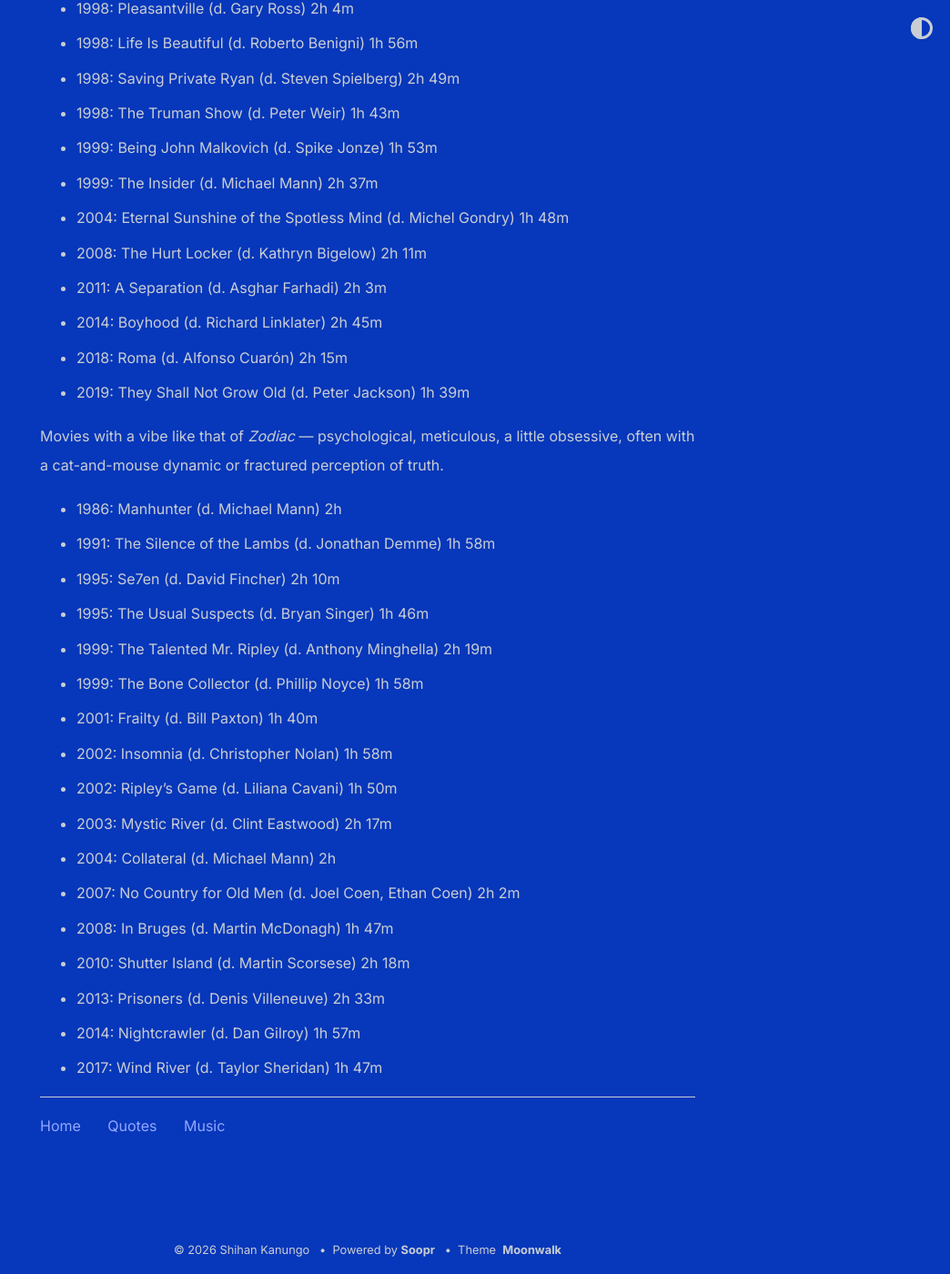
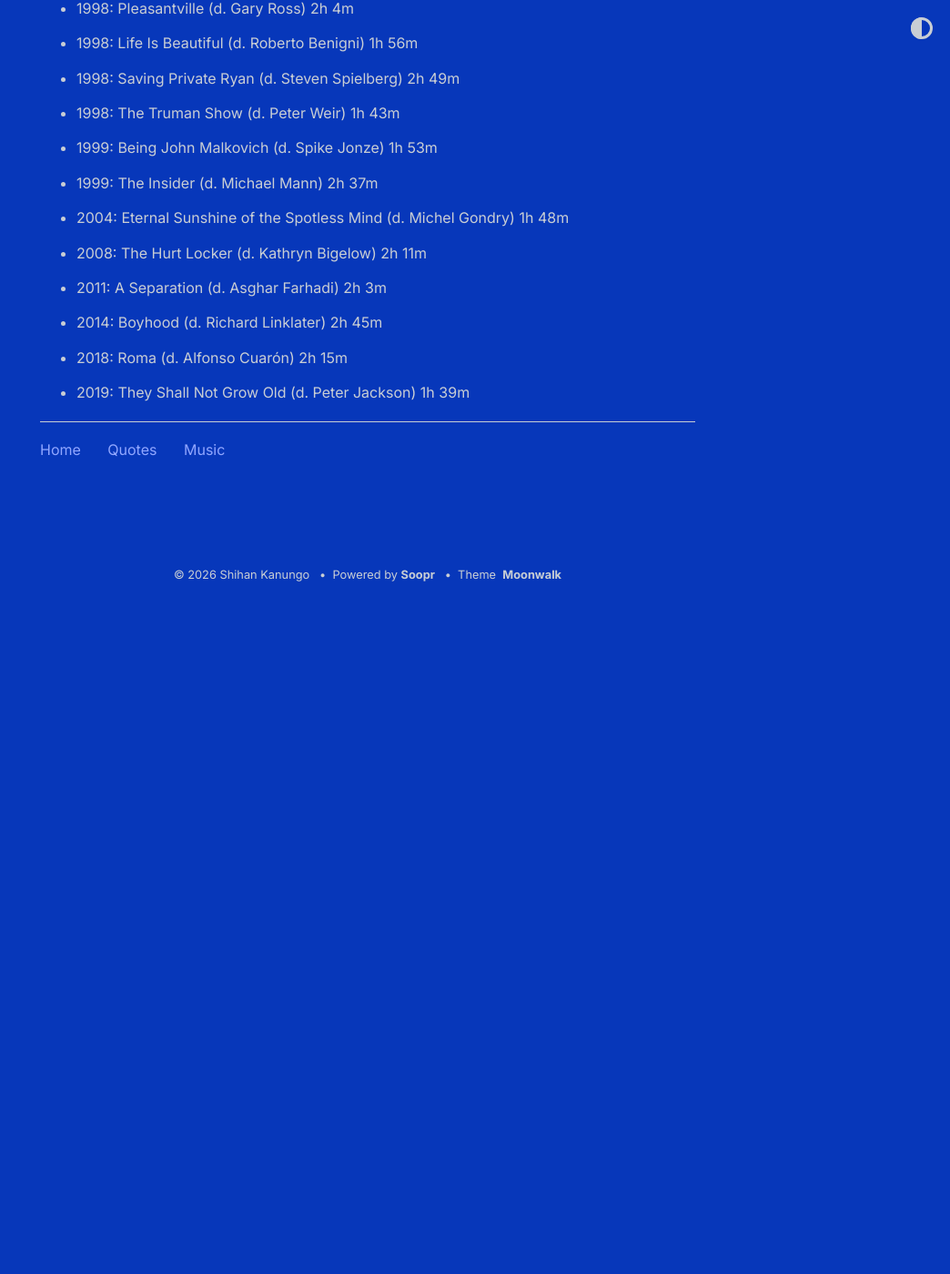
Before and after one commit to shihankanungo/shihankanungo.github.io, a Jekyll site: the page built from movies.md, in a window 1280 px wide and 1400 px high, scrolled down 2487 px. Shown: the whole window at 91% size, without its empty margins (236-1280 px from the left). Built offline with Jekyll 4.4.1, drawn with Linux system fonts in a browser that asks for light colours; after the commit the page ends 3145 px from its top, so only the background shows below that.

Commit message:
Update movies.md

```diff
--- a/movies.md
+++ b/movies.md
@@ -60,23 +60,3 @@ This is my current wishlist:
 - 2014: Boyhood (d. Richard Linklater) 2h 45m
 - 2018: Roma (d. Alfonso Cuarón) 2h 15m
 - 2019: They Shall Not Grow Old (d. Peter Jackson) 1h 39m
-
-Movies with a vibe like that of *Zodiac* &mdash; psychological, meticulous, a little obsessive, often with a cat-and-mouse dynamic or fractured perception of truth.
-
-- 1986: Manhunter (d. Michael Mann) 2h
-- 1991: The Silence of the Lambs (d. Jonathan Demme) 1h 58m
-- 1995: Se7en (d. David Fincher) 2h 10m
-- 1995: The Usual Suspects (d. Bryan Singer) 1h 46m
-- 1999: The Talented Mr. Ripley (d. Anthony Minghella) 2h 19m
-- 1999: The Bone Collector (d. Phillip Noyce) 1h 58m
-- 2001: Frailty (d. Bill Paxton) 1h 40m
-- 2002: Insomnia (d. Christopher Nolan) 1h 58m
-- 2002: Ripley's Game (d. Liliana Cavani) 1h 50m
-- 2003: Mystic River (d. Clint Eastwood) 2h 17m
-- 2004: Collateral (d. Michael Mann) 2h
-- 2007: No Country for Old Men (d. Joel Coen, Ethan Coen) 2h 2m
-- 2008: In Bruges (d. Martin McDonagh) 1h 47m
-- 2010: Shutter Island (d. Martin Scorsese) 2h 18m
-- 2013: Prisoners (d. Denis Villeneuve) 2h 33m
-- 2014: Nightcrawler (d. Dan Gilroy) 1h 57m
-- 2017: Wind River (d. Taylor Sheridan) 1h 47m
```
